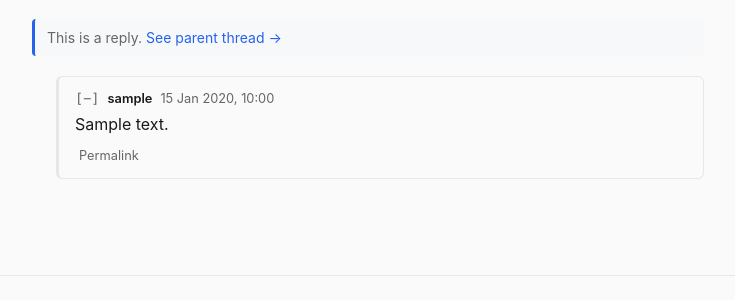
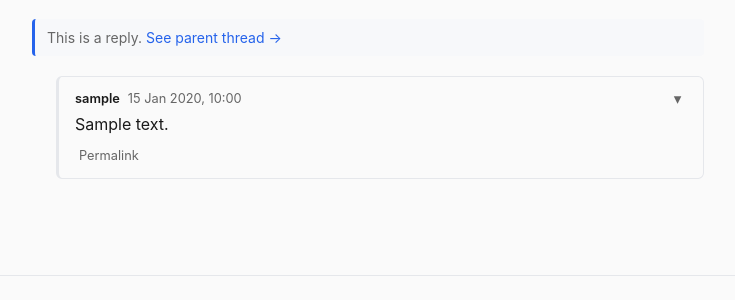
Before and after one commit to albertding19/DRP, a Django app: template apps/comments/templates/comments/permalink.html in a window 1280 px wide. Shown: the part 215-515 px from the top of the page, without its empty margins (272-1007 px from the left). Run offline with Django 5.2, Linux system fonts and the light colour scheme; the template is opened without the code that fills it: most values are stand-ins (such as "Sample title", 1, 10 or a date in 2020).

Commit message:
fix: fixed dropdown toggle

```diff
--- a/apps/comments/templates/comments/_comment.html
+++ b/apps/comments/templates/comments/_comment.html
@@ -16,13 +16,6 @@ Two Reddit-style behaviours:
   x-data="{ collapsed: false, showReply: false }"
 >
   <header class="comment-header">
-    <button
-      type="button"
-      class="comment-collapse"
-      x-on:click="collapsed = !collapsed"
-      :aria-label="collapsed ? 'Expand comment' : 'Collapse comment'"
-      :aria-expanded="(!collapsed).toString()"
-    ><span x-text="collapsed ? '[+]' : '[−]'">[−]</span></button>
     <span class="comment-author">{{ comment.author.nickname|default:"[deleted]" }}</span>
     <a
       href="{% url 'comments:permalink' post_pk=post.id comment_pk=comment.id %}"
@@ -37,6 +30,14 @@ Two Reddit-style behaviours:
         {% endif %}
       {% endwith %}
     {% endif %}
+    <button
+      type="button"
+      class="comment-collapse"
+      :class="collapsed ? 'is-collapsed' : ''"
+      x-on:click="collapsed = !collapsed"
+      :aria-label="collapsed ? 'Expand comment' : 'Collapse comment'"
+      :aria-expanded="(!collapsed).toString()"
+    >▾</button>
   </header>
 
   <div x-show="!collapsed" x-cloak>
--- a/apps/comments/templates/comments/permalink.html
+++ b/apps/comments/templates/comments/permalink.html
@@ -73,9 +73,10 @@
   .comment { padding: 0.75rem 1rem; background: white; border: 1px solid var(--border); border-radius: 6px; }
   .comment-reply { background: #fafafa; margin-left: 1.5rem; border-left: 3px solid var(--border); }
   .comment-deleted { color: var(--fg-muted); font-style: italic; padding: 0.5rem 1rem; }
-  .comment-header { display: flex; align-items: baseline; gap: 0.5rem; font-size: 0.8rem; color: var(--fg-muted); margin-bottom: 0.25rem; }
-  .comment-collapse { background: transparent; border: 0; padding: 0; cursor: pointer; color: var(--fg-muted); font-family: ui-monospace, SFMono-Regular, Menlo, monospace; font-size: 0.85rem; line-height: 1; }
-  .comment-collapse:hover { color: var(--accent); }
+  .comment-header { display: flex; align-items: center; gap: 0.5rem; font-size: 0.8rem; color: var(--fg-muted); margin-bottom: 0.25rem; }
+  .comment-collapse { margin-left: auto; background: transparent; border: 0; padding: 0.1rem 0.35rem; cursor: pointer; color: var(--fg-muted); font-size: 0.95rem; line-height: 1; border-radius: 4px; transition: transform 150ms ease, color 80ms, background 80ms; }
+  .comment-collapse:hover { color: var(--accent); background: rgba(37, 99, 235, 0.08); }
+  .comment-collapse.is-collapsed { transform: rotate(-90deg); }
   .comment-author { font-weight: 600; color: var(--fg); }
   .comment-time { color: var(--fg-muted); text-decoration: none; }
   .comment-time:hover { color: var(--accent); text-decoration: underline; }
```
Also changed, not shown: apps/comments/templates/comments/_thread.html (+6 -3 lines).
